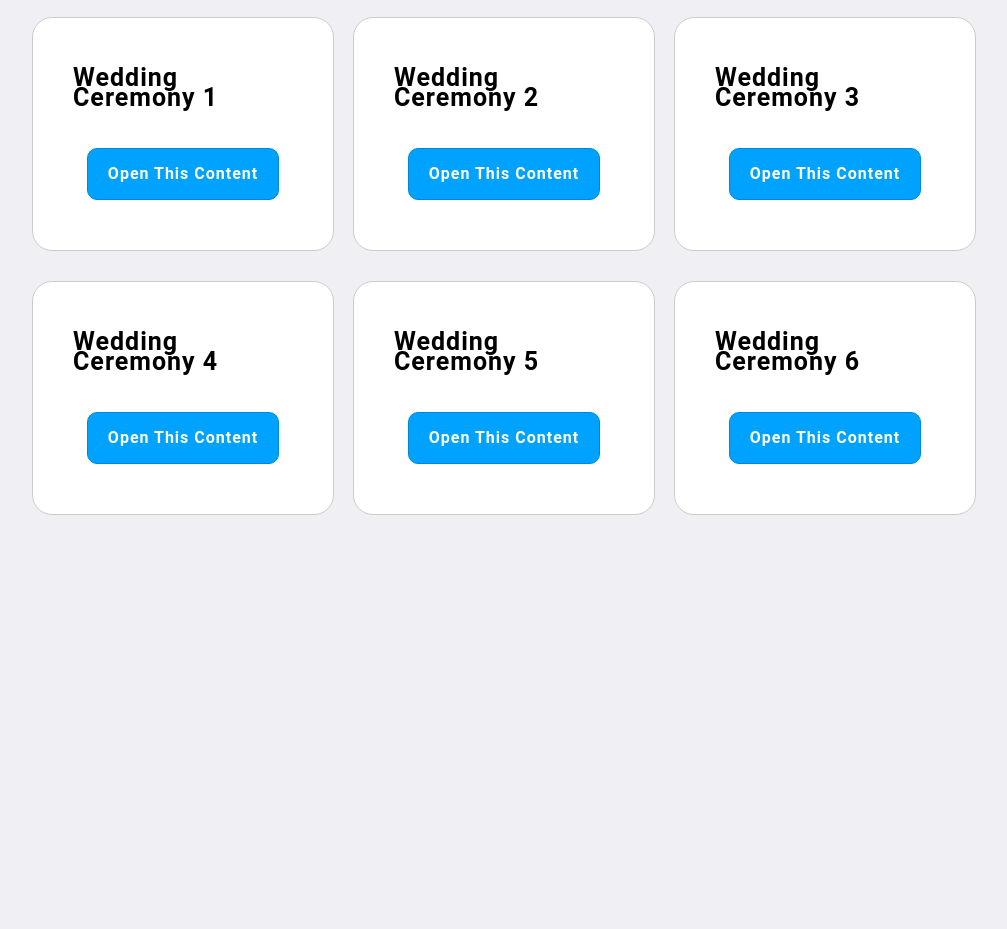
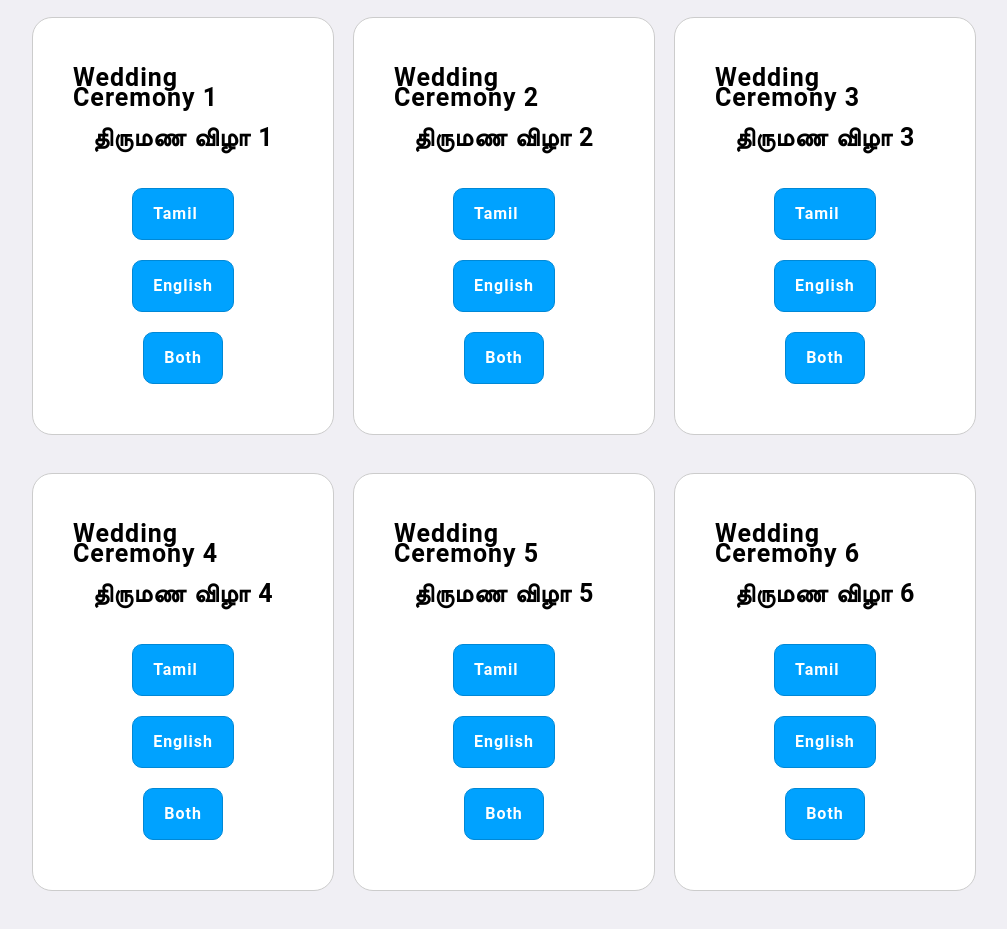
Before and after one commit to KMOmiteHasan/offline-content-reader, a plain HTML site: page index.html in a window 1280 px wide. Shown: the part 307-1236 px from the top of the page, without its empty margins (136-1143 px from the left). Before the commit the page ends 902 px from the top, so only its background shows below. Drawn offline with Linux system fonts and the light colour scheme.

Commit message:
Add files via upload

```diff
--- a/index.html
+++ b/index.html
@@ -65,49 +65,103 @@
             <div class="content-wrapper" data-contents-cards-container>
                 <div class="card">
                     <h2>Wedding Ceremony 1</h2>
+                    <h2>திருமண விழா 1</h2>
+                    <p>
+                        <a href="vendors/sermons/wedding-ceremony-tamil-lang-1.html" target="_blank" rel="noopener">
+                            Tamil
+                        </a>
+                        <a href="vendors/sermons/wedding-ceremony-en-lang-1.html" target="_blank" rel="noopener">
+                            English
+                        </a>
+                    </p>
                     <p>
                         <a href="vendors/sermons/wedding-ceremony-both-lang-1.html" target="_blank" rel="noopener">
-                            Open this content
+                            Both
                         </a>
                     </p>
                 </div>
                 <div class="card">
                     <h2>Wedding Ceremony 2</h2>
+                    <h2>திருமண விழா 2</h2>
+                    <p>
+                        <a href="vendors/sermons/wedding-ceremony-tamil-lang-2.html" target="_blank" rel="noopener">
+                            Tamil
+                        </a>
+                        <a href="vendors/sermons/wedding-ceremony-en-lang-2.html" target="_blank" rel="noopener">
+                            English
+                        </a>
+                    </p>
                     <p>
                         <a href="vendors/sermons/wedding-ceremony-both-lang-2.html" target="_blank" rel="noopener">
-                            Open this content
+                            Both
                         </a>
                     </p>
                 </div>
                 <div class="card">
                     <h2>Wedding Ceremony 3</h2>
+                    <h2>திருமண விழா 3</h2>
+                    <p>
+                        <a href="vendors/sermons/wedding-ceremony-tamil-lang-3.html" target="_blank" rel="noopener">
+                            Tamil
+                        </a>
+                        <a href="vendors/sermons/wedding-ceremony-en-lang-3.html" target="_blank" rel="noopener">
+                            English
+                        </a>
+                    </p>
                     <p>
                         <a href="vendors/sermons/wedding-ceremony-both-lang-3.html" target="_blank" rel="noopener">
-                            Open this content
+                            Both
                         </a>
                     </p>
                 </div>
                 <div class="card">
                     <h2>Wedding Ceremony 4</h2>
+                    <h2>திருமண விழா 4</h2>
+                    <p>
+                        <a href="vendors/sermons/wedding-ceremony-tamil-lang-1.html" target="_blank" rel="noopener">
+                            Tamil
+                        </a>
+                        <a href="vendors/sermons/wedding-ceremony-en-lang-1.html" target="_blank" rel="noopener">
+                            English
+                        </a>
+                    </p>
                     <p>
                         <a href="vendors/sermons/wedding-ceremony-both-lang-1.html" target="_blank" rel="noopener">
-                            Open this content
+                            Both
                         </a>
                     </p>
                 </div>
                 <div class="card">
                     <h2>Wedding Ceremony 5</h2>
+                    <h2>திருமண விழா 5</h2>
+                    <p>
+                        <a href="vendors/sermons/wedding-ceremony-tamil-lang-2.html" target="_blank" rel="noopener">
+                            Tamil
+                        </a>
+                        <a href="vendors/sermons/wedding-ceremony-en-lang-2.html" target="_blank" rel="noopener">
+                            English
+                        </a>
+                    </p>
                     <p>
                         <a href="vendors/sermons/wedding-ceremony-both-lang-2.html" target="_blank" rel="noopener">
-                            Open this content
+                            Both
                         </a>
                     </p>
                 </div>
                 <div class="card">
                     <h2>Wedding Ceremony 6</h2>
+                    <h2>திருமண விழா 6</h2>
+                    <p>
+                        <a href="vendors/sermons/wedding-ceremony-tamil-lang-3.html" target="_blank" rel="noopener">
+                            Tamil
+                        </a>
+                        <a href="vendors/sermons/wedding-ceremony-en-lang-3.html" target="_blank" rel="noopener">
+                            English
+                        </a>
+                    </p>
                     <p>
                         <a href="vendors/sermons/wedding-ceremony-both-lang-3.html" target="_blank" rel="noopener">
-                            Open this content
+                            Both
                         </a>
                     </p>
                 </div>
```
